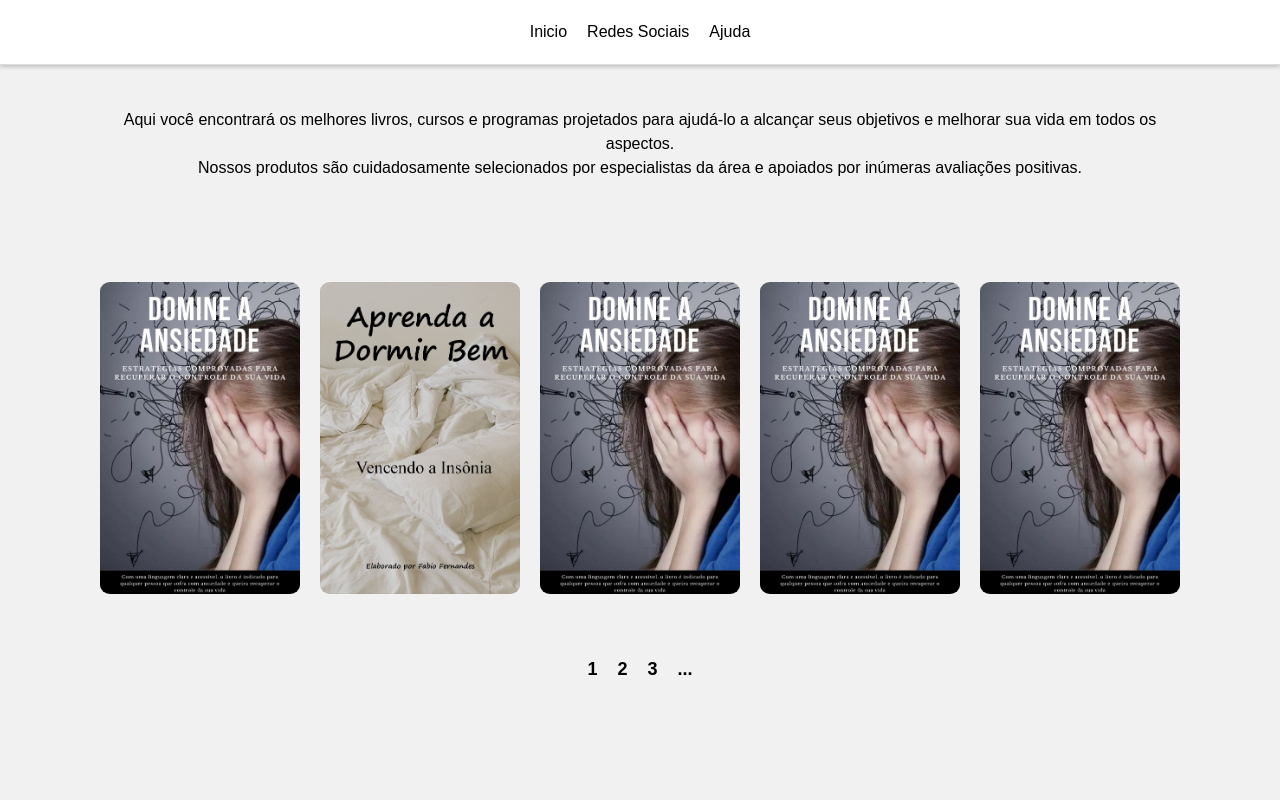
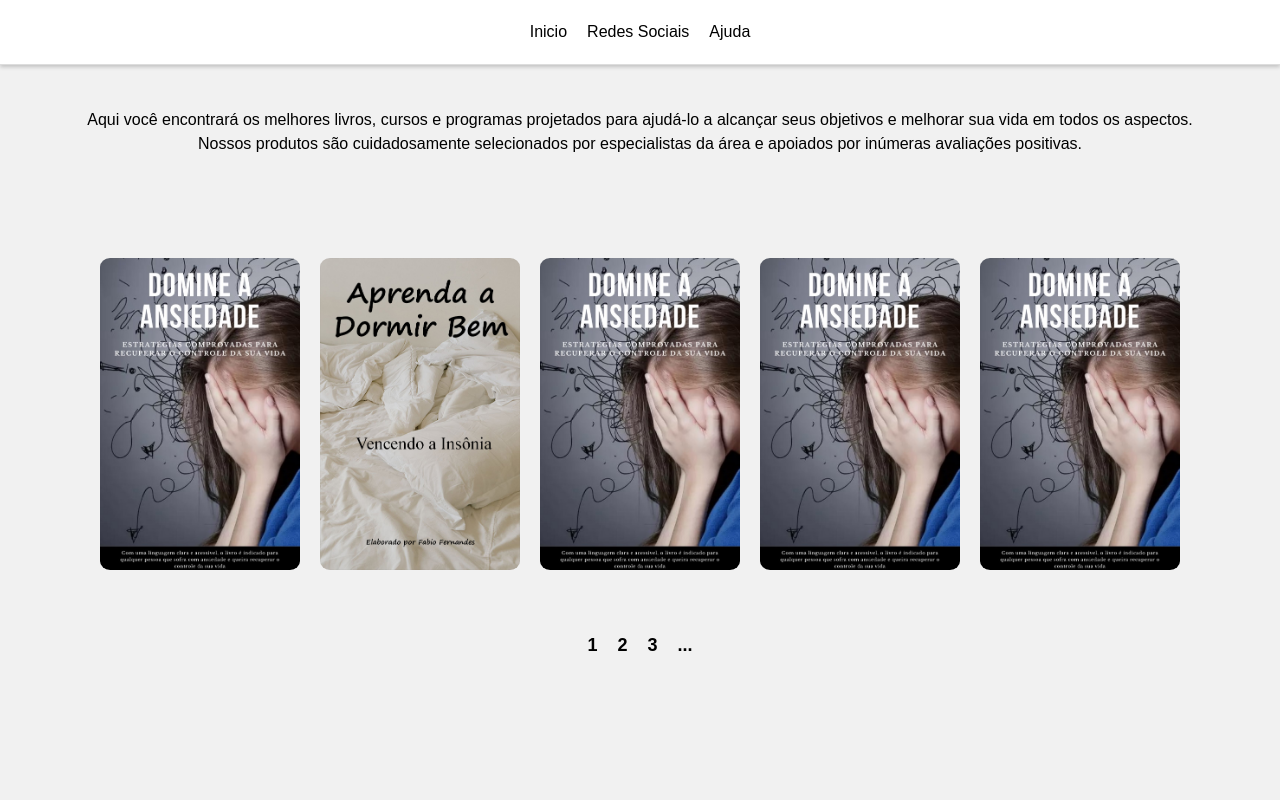
Before and after one commit to 7991Soto/TheBestSelection.github.io, a plain HTML site: page index.html in a window 1280 px wide. Shown: the top 800 px of the page. Drawn offline with Linux system fonts and the light colour scheme.

Commit message:
Update estilo.css

```diff
--- a/estilo.css
+++ b/estilo.css
@@ -58,7 +58,7 @@
 
   /* Texto debajo del menú */
   .description {
-    padding: 100px;
+    padding: 100px 50px;
     text-align: center;
     margin: 0px;
   }
```
